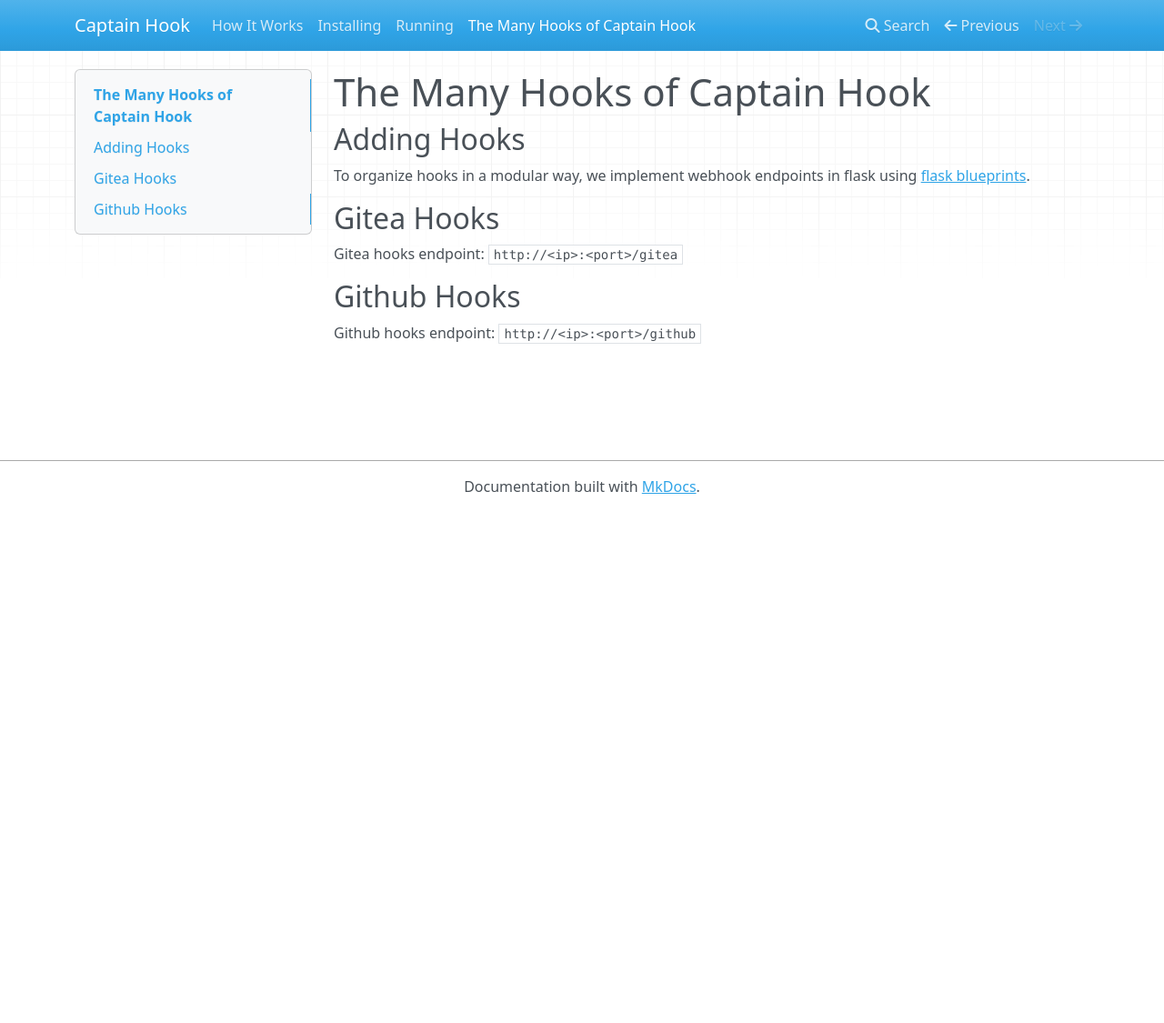
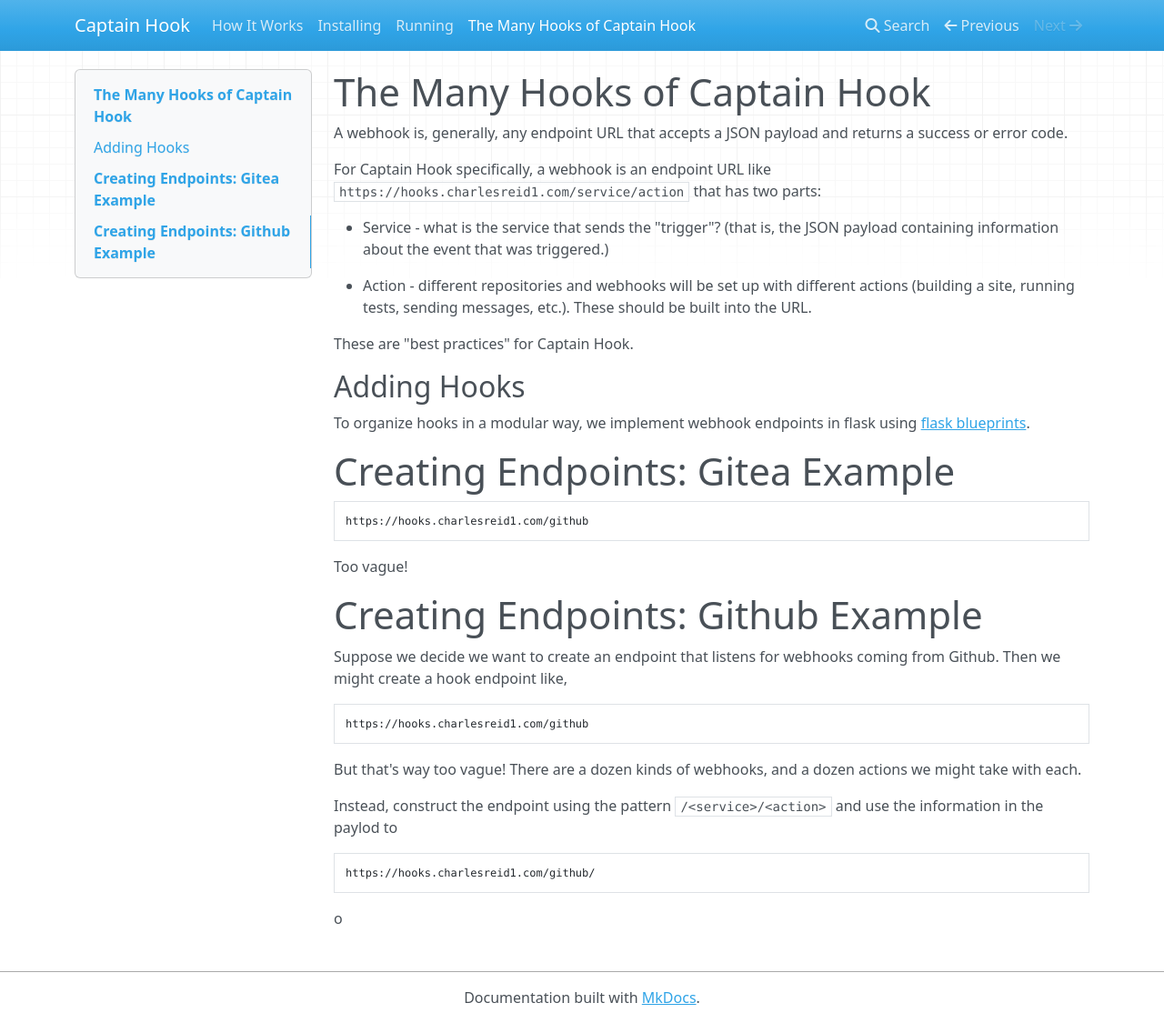
Before and after one commit to charlesreid1/captain-hook, an MkDocs documentation site: the page built from docs/hooks.md, in a window 1280 px wide and 1125 px high. Shown: the whole window at 91% size. Built offline with MkDocs 1.6.1, drawn with Linux system fonts in a browser that asks for light colours; nearby versions of some CDN libraries; old or Windows-style settings are respelled for this version of MkDocs.

Commit message:
update documentation

````diff
--- a/docs/hooks.md
+++ b/docs/hooks.md
@@ -1,4 +1,28 @@
 # The Many Hooks of Captain Hook
+
+A webhook is, generally, any endpoint URL that accepts
+a JSON payload and returns a success or error code.
+
+For Captain Hook specifically, a webhook is an endpoint URL
+like `https://hooks.charlesreid1.com/service/action`
+that has two parts:
+
+* Service - what is the service that sends the "trigger"?
+    (that is, the JSON payload containing information about
+    the event that was triggered.)
+
+* Action - different repositories and webhooks will be
+    set up with different actions (building a site,
+    running tests, sending messages, etc.).
+    These should be built into the URL.
+
+These are "best practices" for Captain Hook.
+
+
+
+
+
+
 
 ## Adding Hooks
 
@@ -6,10 +30,41 @@ To organize hooks in a modular way,
 we implement webhook endpoints in
 flask using [flask blueprints](http://flask.pocoo.org/docs/0.11/blueprints/).
 
-## Gitea Hooks
+# Creating Endpoints: Gitea Example
 
-Gitea hooks endpoint: `http://<ip>:<port>/gitea`
+```
+https://hooks.charlesreid1.com/github
+```
 
-## Github Hooks
+Too vague!
 
-Github hooks endpoint: `http://<ip>:<port>/github`
+# Creating Endpoints: Github Example
+
+Suppose we decide we want to create an endpoint
+that listens for webhooks coming from Github.
+Then we might create a hook endpoint like,
+
+```
+https://hooks.charlesreid1.com/github
+```
+
+But that's way too vague!
+There are a dozen kinds of webhooks,
+and a dozen actions we might take with each.
+
+Instead, construct the endpoint using the
+pattern `/<service>/<action>` and use the
+information in the paylod to
+
+
+```
+https://hooks.charlesreid1.com/github/
+```
+
+
+
+
+
+
+
+o
````
Also changed, not shown: README.md (+19 -6 lines), docs/howitworks.md (+17 -11 lines), docs/installing.md (+2 -2 lines), docs/planning.md (added, +69 -0 lines), docs/running.md (+7 -5 lines), docs/runningwithdocker.md (added, +12 -0 lines).
